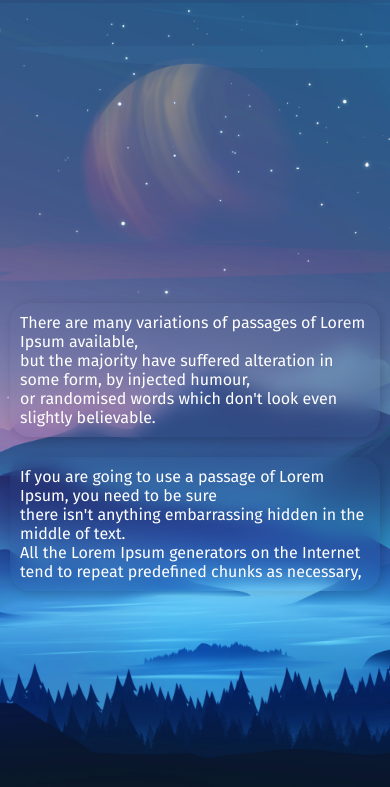
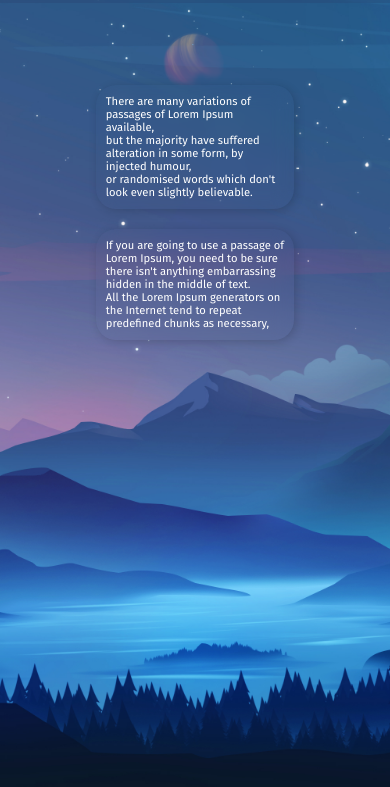
Before and after one commit to knaappz/knappz_web, a plain HTML site: page index.html in a window 390 px wide. Shown: the part 57-844 px from the top of the page. Drawn offline with nearby package versions, Linux system fonts and the light colour scheme.

Commit message:
Dodatkowa poprawa w responsywności.

```diff
--- a/style.css
+++ b/style.css
@@ -23,6 +23,7 @@ body {
 .back {
     position: absolute;
     width: 100%;
+    min-width: 300px;
     height: 100vh;
     background-image: url(img/landscape.jpeg);
     background-position: center;
@@ -43,6 +44,7 @@ a {
 
 header {
     width: 100%;
+    min-width: 300px;
     z-index: 3;
     position: sticky;
     top: 0;
@@ -61,9 +63,6 @@ header {
     display: flex;
     align-items: center;
     justify-content: space-between;
-    gap: 7rem;
-
-
 }
 
 .navbar .logo a {
@@ -134,6 +133,7 @@ header {
 /* Home/Main */
 main {
     width: 100%;
+    min-width: 300px;
     display: flex;
     flex-direction: column;
     align-items: center;
@@ -158,12 +158,14 @@ main {
 /* KONTENER */
 
 .container {
+    max-width: 70%;
     min-width: 50%;
     width: 100%;
     border-radius: 20px;
     display: flex;
     flex-direction: row;
     flex-wrap: wrap;
+    justify-content: center;
 }
 
 .container img {
@@ -178,7 +180,7 @@ main {
   }
 
   .opis {
-    width: 100%;
+    width: 80%;
     display: flex;
     justify-content: center;
     flex-direction: column;
@@ -186,10 +188,11 @@ main {
   }
 
   .opis p {
+    font-size: 1rem;
     opacity: 0;
     margin: 10px;
     padding: 10px;
-    max-width: 400px;
+    max-width: 300px;
     backdrop-filter: blur(10px);
     box-shadow: 2px 2px 10px rgba(0, 0, 0, 0.161) ;
     border-radius: 20px;
@@ -227,15 +230,15 @@ main {
 .card {
     margin: 10px;
     position: relative;
-    width: 100%;
+    width: 30%;
     display: flex;
     justify-content: center;
     overflow: hidden;
+
 }
 
 .card img {
-    width: 300px;
-
+    width: 100%;
     mix-blend-mode:lighten;
 
 }
@@ -371,5 +374,11 @@ main {
         display: flex;
         justify-content: center;
     }
+    .card img {
+        width: 100%;
+    }
 
+    .opis p {
+        font-size: 0.7rem;
+    }
 }
```
